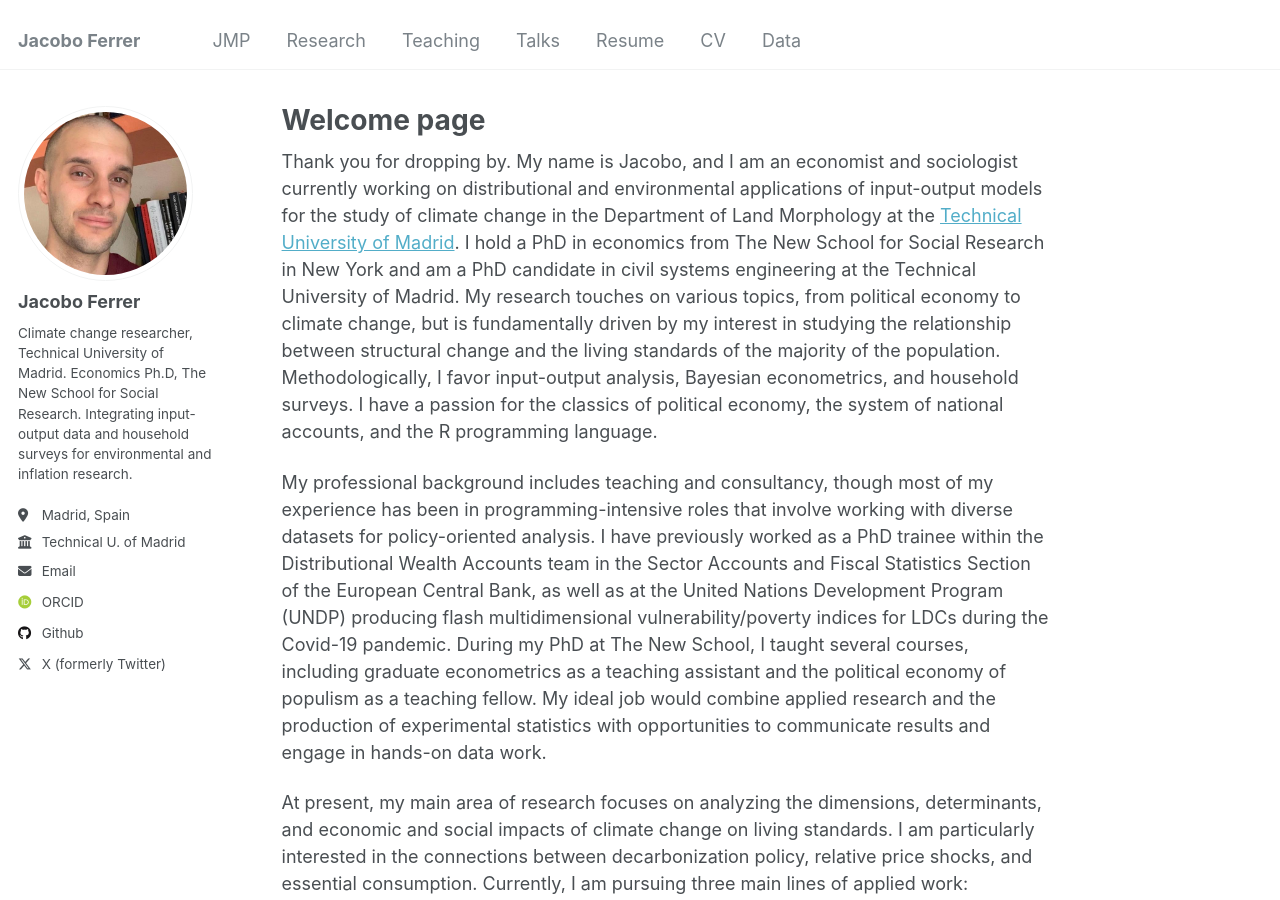
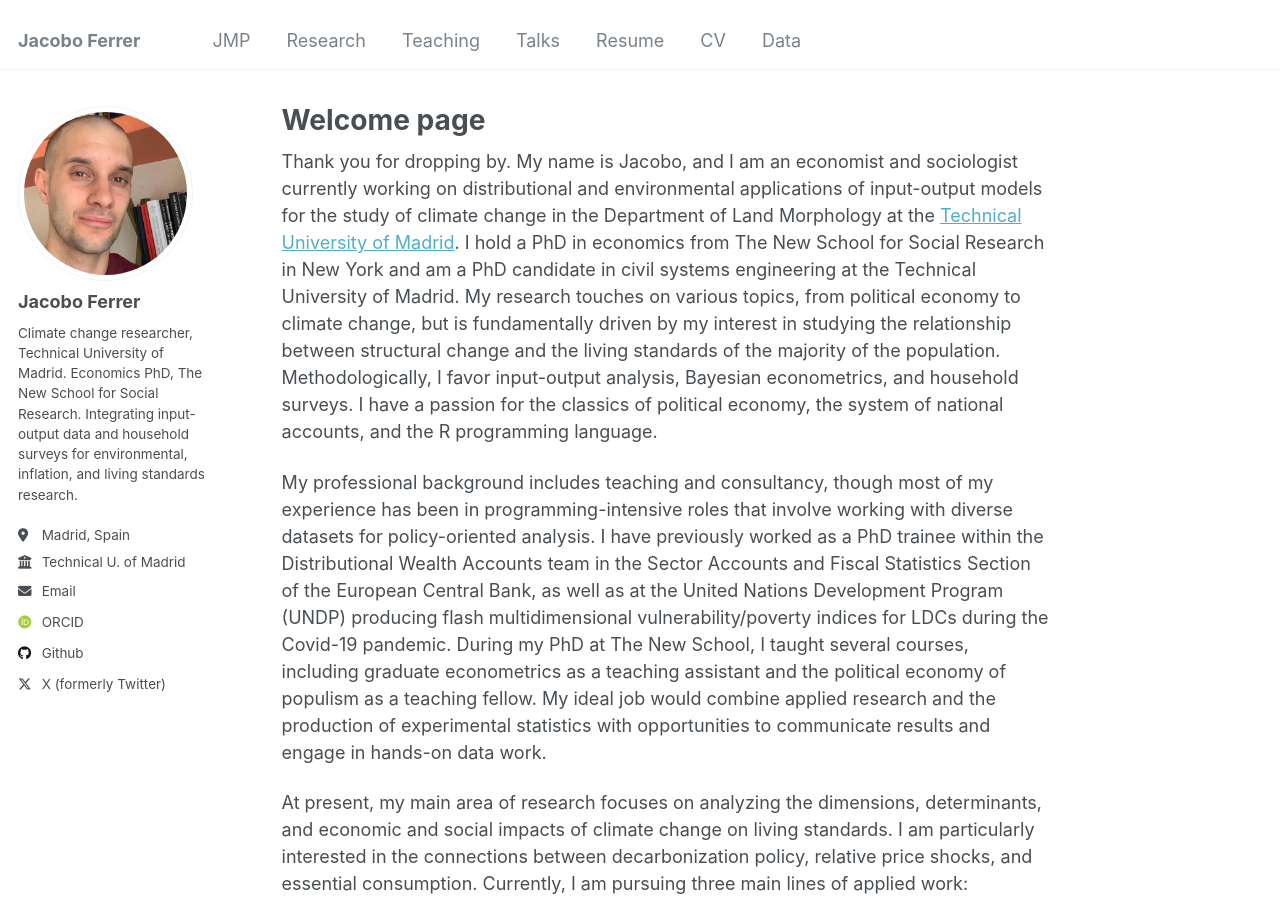
Before and after one commit to jferrherz/jferrherz.github.io, a Jekyll site: the page built from _pages/about.md, in a window 1280 px wide and 900 px high. Built offline with Jekyll 4.4.1, drawn with Linux system fonts in a browser that asks for light colours; some web fonts are replaced.

Commit message:
Update _config.yml

```diff
--- a/_config.yml
+++ b/_config.yml
@@ -24,7 +24,7 @@ author:
   avatar           : "profile-photo.jpeg"
   name             : "Jacobo Ferrer"
   pronouns         : # example: "she/her"
-  bio              : "Climate change researcher, Technical University of Madrid. Economics Ph.D, The New School for Social Research. Integrating input-output data and household surveys for environmental and inflation research."
+  bio              : "Climate change researcher, Technical University of Madrid. Economics PhD, The New School for Social Research. Integrating input-output data and household surveys for environmental, inflation, and living standards research."
   location         : "Madrid, Spain"
   employer         : "Technical U. of Madrid"
   uri              : # URL
```
